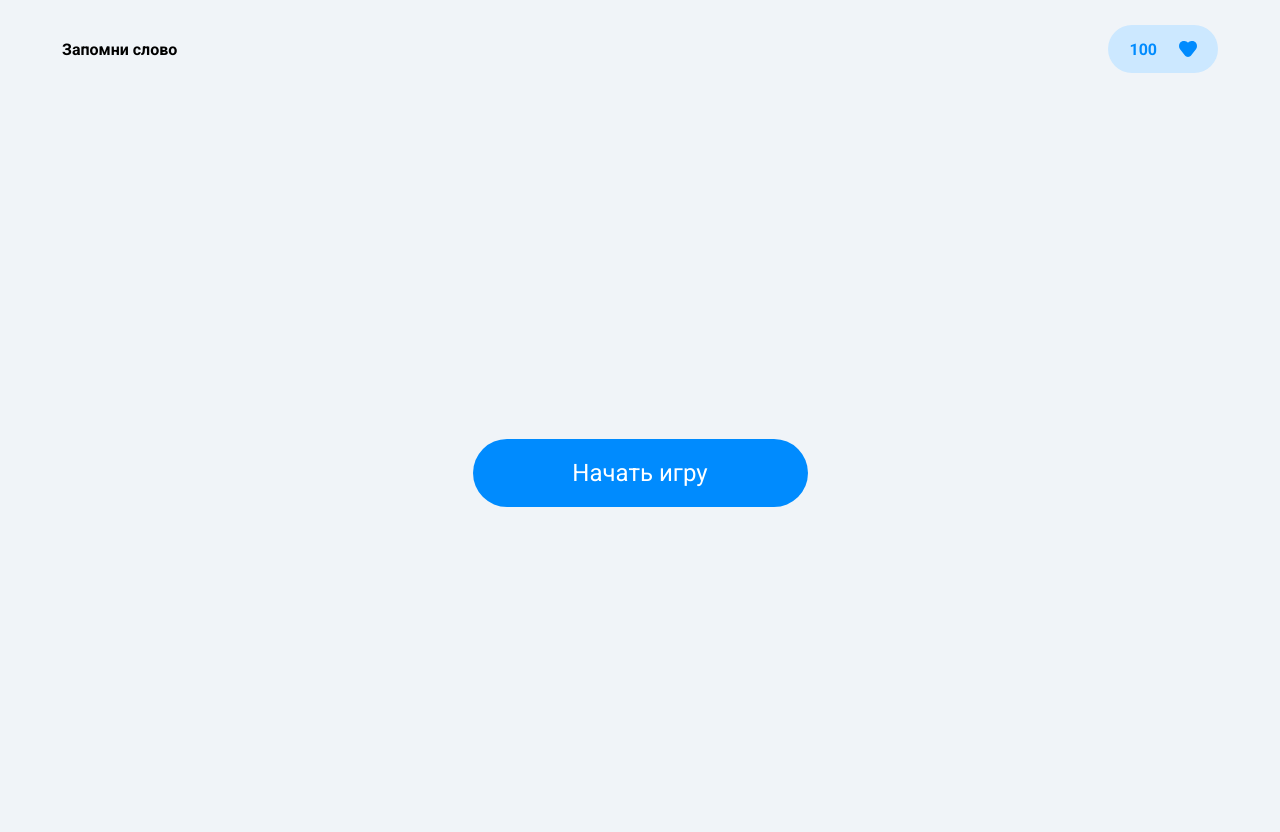
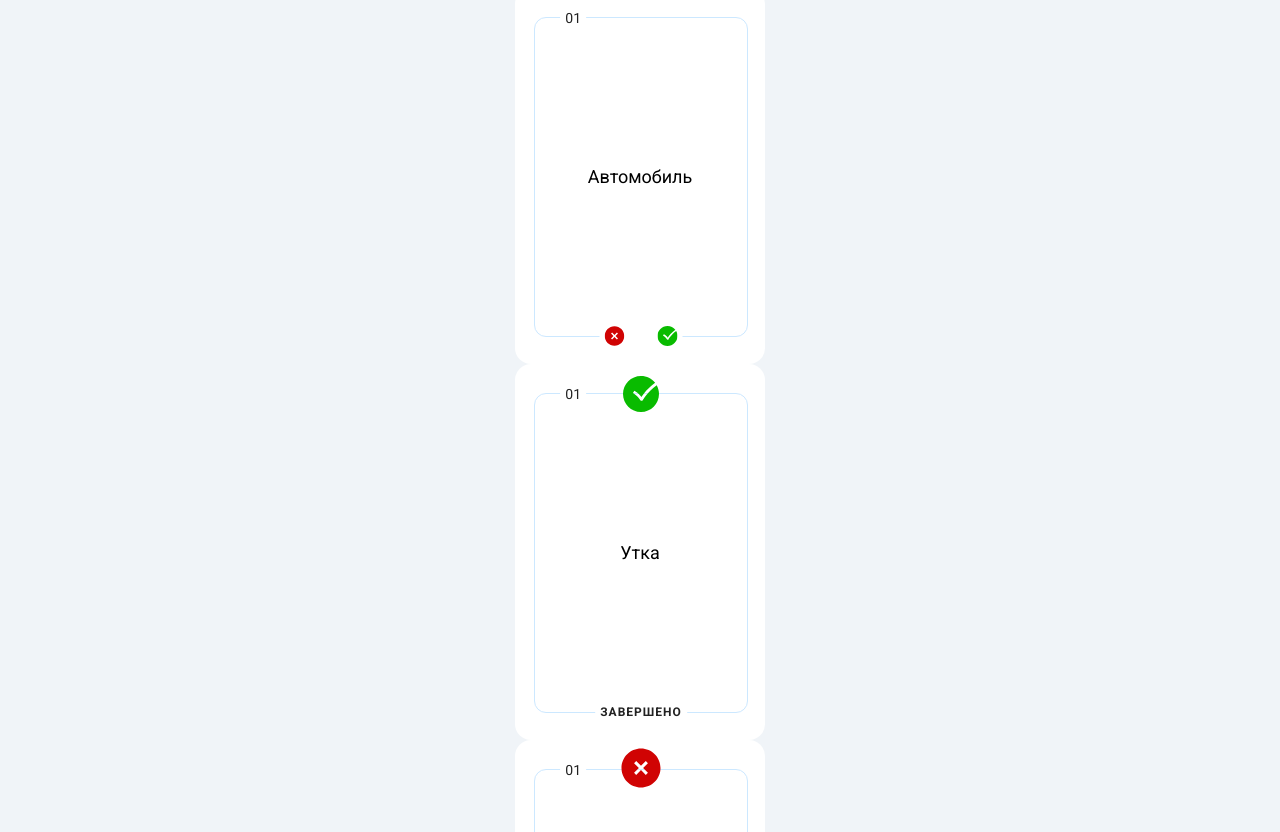
Before and after one commit to maxsiis/Words, a Vue app: page / in a window 1280 px wide. Shown: the part 388-1220 px from the top of the page. Built offline with nearby package versions, Linux system fonts and the light colour scheme.

Commit message:
Добавлены условия состояния

```diff
--- a/src/App.vue
+++ b/src/App.vue
@@ -5,12 +5,32 @@ import Card from './components/Card/Card.vue';
 import { computed, ref } from 'vue';
 
 const score = ref(100);
-const data = ref({
+const data = ref([
+  {
     word: 'Carom',
     translation: 'Свинец',
     state: false,
     status: 'pending',
-});
+  },
+  {
+    word: 'Car',
+    translation: 'Автомобиль',
+    state: true,
+    status: 'pending',
+  },
+  {
+    word: 'Duck',
+    translation: 'Утка',
+    state: true,
+    status: 'success',
+  },
+  {
+    word: 'Foreman',
+    translation: 'Бригадир',
+    state: true,
+    status: 'failed',
+  },
+]);
 
 function FlipCard(card) {
   console.log(card);
@@ -18,13 +38,20 @@ function FlipCard(card) {
 </script>
 
 <template>
-  <Card v-bind="data" @flipCard="FlipCard" />
+  <div>
+    <Card
+      v-for="(card, index) in data"
+      :key="index"
+      v-bind="card"
+      @flipCard="FlipCard"
+    />
     <div>
       <Score :score="score" />
       <div class="app-container">
         <Button>Начать игру</Button>
       </div>
     </div>
+  </div>
 </template>
 
 <style scoped></style>
--- a/src/components/Card/Card.vue
+++ b/src/components/Card/Card.vue
@@ -1,4 +1,6 @@
 <script setup>
+import SuccessIcon from '../../icons/SuccessIcon.vue';
+import FailedIcon from '../../icons/FailedIcon.vue';
 const props = defineProps({
   word: String,
   translation: String,
@@ -18,11 +20,33 @@ const changeStaus = () => {
 </script>
 
 <template>
-  <div class="card">
-    <span class="words">{{ word }}</span>
+  <div class="card" v-if="props.status === 'pending'">
+    <span class="words">{{ props.state ? translation : word }}</span>
     <div class="card-border">
       <span class="number">01</span>
-      <span class="text" @click="Flip">Перевернуть</span>
+      <div class="text-flip" v-if="props.state === false">
+        <span class="text" @click="Flip">Перевернуть</span>
+      </div>
+      <div class="button-flip" v-else>
+        <failed-icon class="button-upper" />
+        <success-icon class="button-upper" />
+      </div>
+    </div>
+  </div>
+  <div class="card" v-else-if="props.status === 'success'">
+    <span class="words">{{ translation }}</span>
+    <div class="card-border">
+      <success-icon class="text-upper" />
+      <span class="number">01</span>
+      <span class="text" @click="Flip">Завершено</span>
+    </div>
+  </div>
+  <div class="card" v-else-if="props.status === 'failed'">
+    <span class="words">{{ translation }}</span>
+    <div class="card-border">
+      <failed-icon class="text-upper" />
+      <span class="number">01</span>
+      <span class="text" @click="Flip">Завершено</span>
     </div>
   </div>
 </template>
@@ -62,7 +86,27 @@ const changeStaus = () => {
   font-weight: 400;
   color: #222222;
 }
-
+.text-upper {
+  position: absolute;
+  bottom: 300px;
+  left: 50%;
+  transform: translateX(-50%);
+}
+.button-flip {
+  position: absolute;
+  top: 308px;
+  left: 50%;
+  transform: translateX(-50%);
+  padding: 0 5px;
+  display: flex;
+  align-items: center;
+  gap: 33px;
+  background: var(--text-primary);
+}
+.button-upper {
+  width: 20px;
+  height: 20px;
+}
 .text {
   position: absolute;
   top: 311px; /* Половина высоты текста */
--- /dev/null
+++ b/src/icons/FailedIcon.vue
@@ -0,0 +1,20 @@
+<template>
+  <svg
+    width="40"
+    height="40"
+    viewBox="0 0 40 40"
+    fill="none"
+    xmlns="http://www.w3.org/2000/svg"
+  >
+    <path
+      fill-rule="evenodd"
+      clip-rule="evenodd"
+      d="M26.922 24.778L24.8 26.9L19.998 22.102L15.198 26.894L13.078 24.772L17.876 19.982L13.078 15.186L15.2 13.064L20 17.862L24.802 13.068L26.922 15.192L22.122 19.982L26.922 24.778ZM20 0.5C9.248 0.5 0.5 9.248 0.5 20C0.5 30.752 9.248 39.5 20 39.5C30.752 39.5 39.5 30.752 39.5 20C39.5 9.248 30.752 0.5 20 0.5Z"
+      fill="#D00303"
+    />
+  </svg>
+</template>
+
+<script setup></script>
+
+<style scoped></style>
--- /dev/null
+++ b/src/icons/SuccessIcon.vue
@@ -0,0 +1,20 @@
+<template>
+  <svg
+    width="36"
+    height="36"
+    viewBox="0 0 36 36"
+    fill="none"
+    xmlns="http://www.w3.org/2000/svg"
+  >
+    <path
+      fill-rule="evenodd"
+      clip-rule="evenodd"
+      d="M19.8129 24.1071L19.416 24.8105H17.8652L17.3982 24.1902C17.3705 24.1477 14.6252 20.0455 11.0769 17.8006L9.90462 17.0622L11.3852 14.7212L12.5538 15.4597C15.1108 17.0751 17.2338 19.4345 18.4855 21.0092C20.4517 18.0462 25.056 11.8745 32.1175 6.86954C28.8185 2.69354 23.7212 0 18 0C8.07508 0 0 8.07508 0 18C0 27.9249 8.07508 36 18 36C27.9249 36 36 27.9249 36 18C36 14.7932 35.1471 11.7877 33.672 9.17723C24.7495 15.5391 19.8665 24.0129 19.8129 24.1071Z"
+      fill="#09BB00"
+    />
+  </svg>
+</template>
+
+<script setup></script>
+
+<style scoped></style>
--- a/src/style.css
+++ b/src/style.css
@@ -13,7 +13,6 @@ body {
   background: var(--primary-bg);
   margin: 0;
   padding: 0;
-  overflow: hidden;
 }
 
 .app-container {
```
Lines whose indentation alone changed are shown as unchanged.
